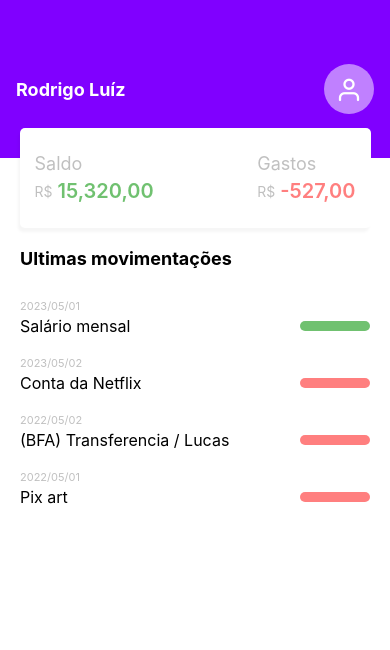
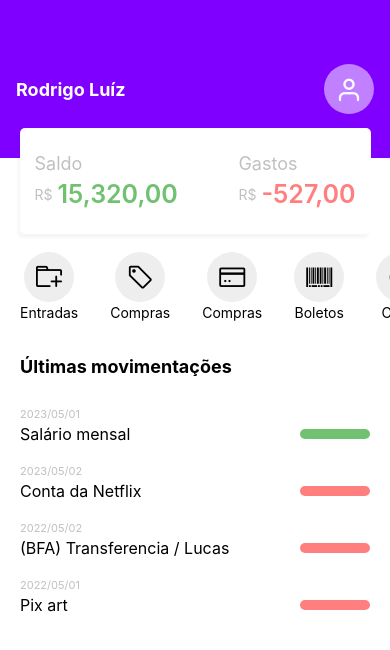
Before and after one commit to itamarpambo751/App-Finance-React-Native, a React Native app: screen / in a window 390 px wide. Shown: the top 650 px of the page. Built offline with nearby package versions, Linux system fonts and the light colour scheme.

Commit message:
Library Moti instalada e Actions Feito, não funcional

```diff
--- a/App.tsx
+++ b/App.tsx
@@ -1,3 +1,4 @@
+import { Actions } from "./components/Actions/Actions";
 import { LatestMovements } from "./components/LatestMovements/LatestMovements";
 import { AppStatusBar } from "./components/StatusBar/StatusBar";
 import { ViewData } from "./components/ViewData/ViewData";
@@ -7,6 +8,7 @@ export default function App() {
     <>
       <AppStatusBar user_name="Rodrigo Luíz"/>
       <ViewData saldo={15320} gastos={527}/>
+      <Actions />
       <LatestMovements />
     </>
   );
--- /dev/null
+++ b/components/Actions/Actions.tsx
@@ -0,0 +1,76 @@
+import {
+    ScrollView, Text, View, StyleSheet, TouchableOpacity
+} from "react-native"
+
+import {
+    AntDesign
+} from "@expo/vector-icons"
+
+export function Actions() {
+    return(
+        <ScrollView style={styles.scroll} horizontal={true} showsHorizontalScrollIndicator={false}>
+            <TouchableOpacity style={styles.actionButton}>
+                <View style={styles.areaButton}>
+                    <AntDesign name="addfolder" size={26}/>
+                </View>
+                <Text style={styles.labelButton}>Entradas</Text>
+            </TouchableOpacity>
+
+            <TouchableOpacity style={styles.actionButton}>
+                <View style={styles.areaButton}>
+                    <AntDesign name="tago" size={26}/>
+                </View>
+                <Text style={styles.labelButton}>Compras</Text>
+            </TouchableOpacity>
+
+            <TouchableOpacity style={styles.actionButton}>
+                <View style={styles.areaButton}>
+                    <AntDesign name="creditcard" size={26}/>
+                </View>
+                <Text style={styles.labelButton}>Compras</Text>
+            </TouchableOpacity>
+
+            <TouchableOpacity style={styles.actionButton}>
+                <View style={styles.areaButton}>
+                    <AntDesign name="barcode" size={26}/>
+                </View>
+                <Text style={styles.labelButton}>Boletos</Text>
+            </TouchableOpacity>
+
+            <TouchableOpacity style={styles.actionButton}>
+                <View style={styles.areaButton}>
+                    <AntDesign name="setting" size={26}/>
+                </View>
+                <Text style={styles.labelButton}>Conta</Text>
+            </TouchableOpacity>
+
+        </ScrollView>
+    )
+}
+
+const styles = StyleSheet.create({
+    scroll: {
+        height: "auto",
+        maxHeight: 84,
+        paddingHorizontal: 20,
+        marginTop: 18,
+        display: "flex",
+        gap: 10
+    },
+    actionButton: {
+        alignItems: "center",
+        gap: 2,
+        marginRight: 32
+    },
+    areaButton: {
+        backgroundColor: "#eee",
+        height: 50,
+        width: 50,
+        borderRadius: 25,
+        justifyContent: "center",
+        alignItems: "center"
+    },
+    labelButton: {
+
+    }
+})
--- a/components/LatestMovements/LatestMovements.tsx
+++ b/components/LatestMovements/LatestMovements.tsx
@@ -69,7 +69,7 @@ function FlatListItem({ item }: {item:{
 export function LatestMovements() {
     return (
         <View style={styles.container}>
-            <Text style={styles.textMovements}>Ultimas movimentações</Text>
+            <Text style={styles.textMovements}>Últimas movimentações</Text>
 
             <FlatList
                 style={styles.flList}
--- a/components/ViewData/ViewData.tsx
+++ b/components/ViewData/ViewData.tsx
@@ -66,7 +66,7 @@ const styles = StyleSheet.create({
         color: "silver"
     },
     value: {
-        fontSize: 20,
+        fontSize: 25,
         fontWeight: "600",
     },
     green: {
--- a/package.json
+++ b/package.json
@@ -12,6 +12,7 @@
     "@expo/vector-icons": "^13.0.0",
     "expo": "~49.0.15",
     "expo-status-bar": "~1.6.0",
+    "moti": "^0.26.1",
     "react": "18.2.0",
     "react-native": "0.72.6"
   },
```
Also changed, not shown: 1 other file (tests, documents, lock files or other folders).
